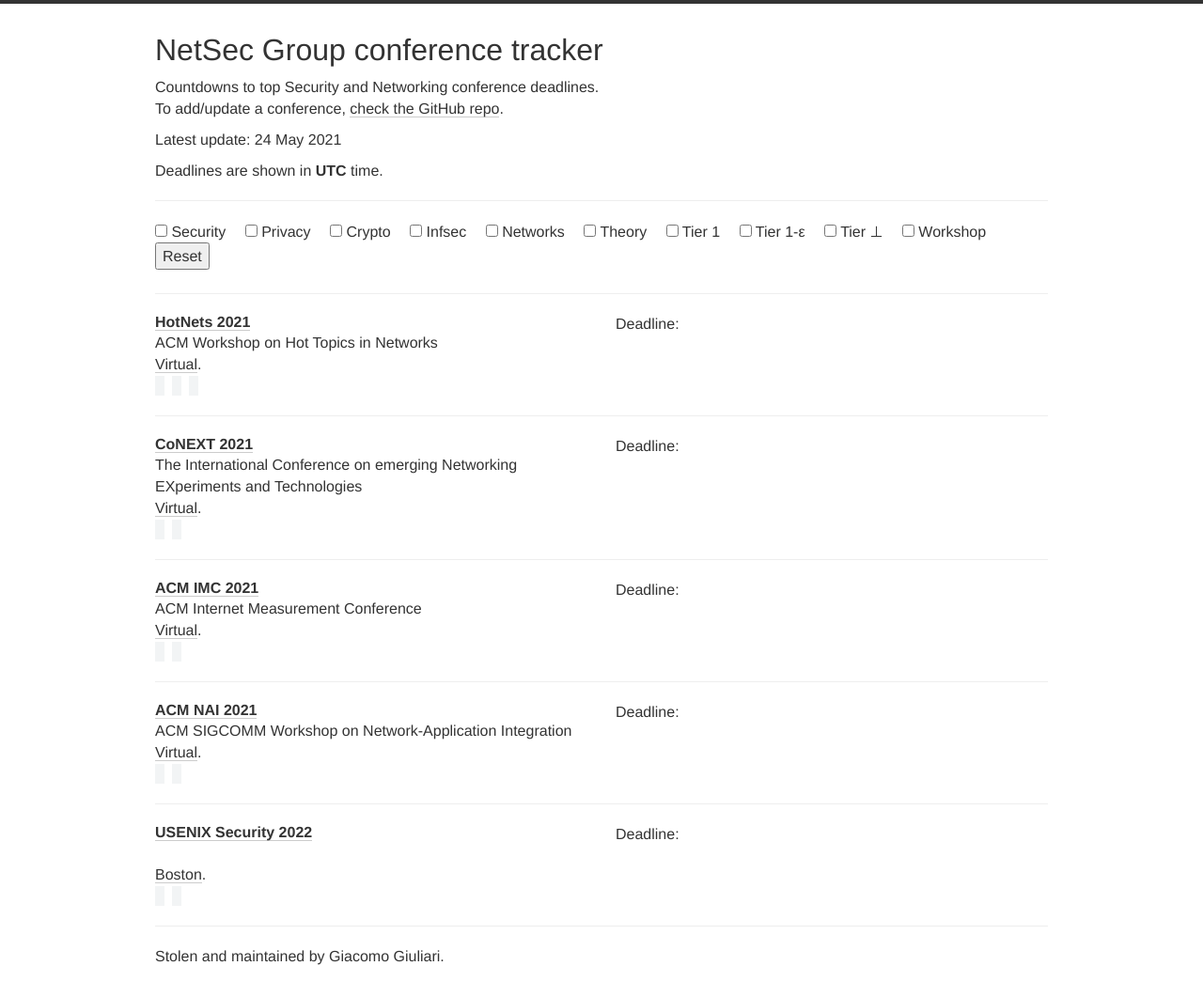
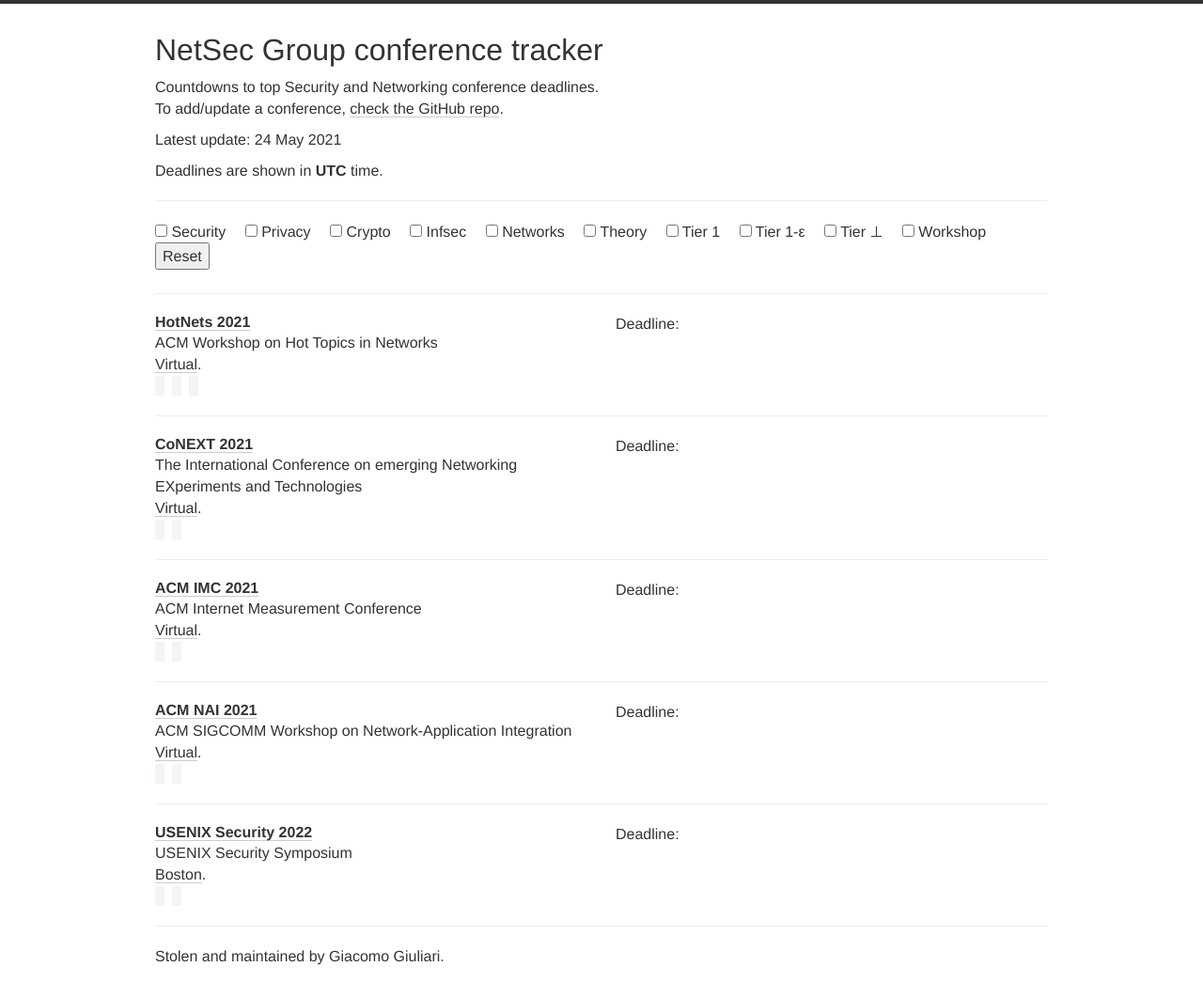
Before and after one commit to netsec-ethz/netsec-deadlines, a Jekyll site: the page built from index.html, in a window 1280 px wide. Shown: the whole page at 94% size. Built offline with Jekyll 4.4.1, drawn with Linux system fonts in a browser that asks for light colours; nearby versions of some CDN libraries.

Commit message:
Update conferences.yml

```diff
--- a/_data/conferences.yml
+++ b/_data/conferences.yml
@@ -43,8 +43,12 @@
 
 - name: USENIX Security
   year: 2022
+  description: USENIX Security Symposium
   date: "August 10-12, 2022"
   place: Boston
   link: https://www.usenix.org/conference/usenixsecurity22
-  deadline: '2021-06-08 23:59:00'
+  deadline:
+    - "2021-06-08 23:59"
+    - "2021-10-12 23:59"
+    - "2022-02-01 23:59"
   tags: [SEC, T1]
```
